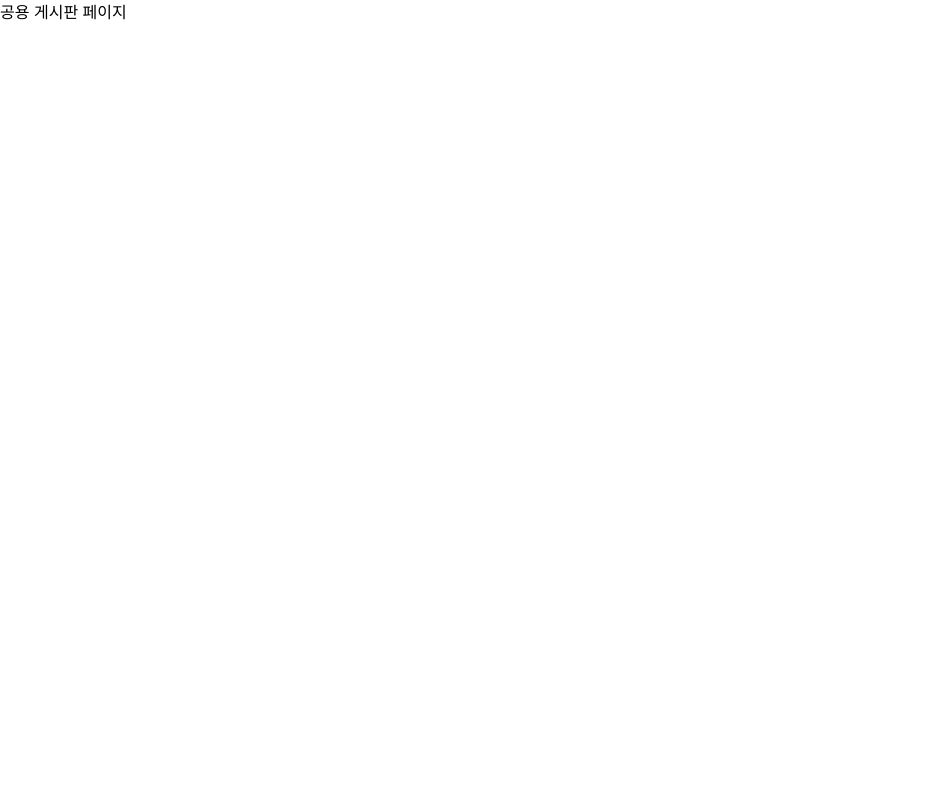
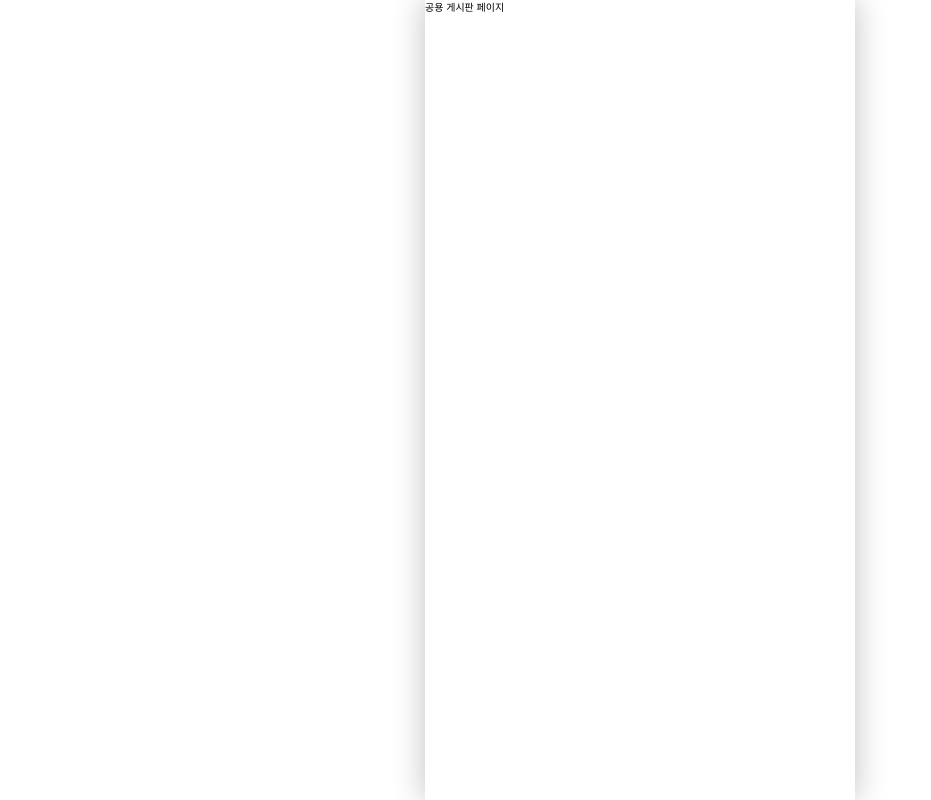
Before and after one commit to CapstoneDesign26-WELOG/FE, a React (Vite) app: page / in a window 1280 px wide. Shown: the whole page, without its empty margins (0-931 px from the left). Built offline with nearby package versions, Linux system fonts and the light colour scheme.

Commit message:
feat: global css 수정

```diff
--- a/src/shared/styles/global.css
+++ b/src/shared/styles/global.css
@@ -1,9 +1,37 @@
 @import "tailwindcss";
+@import "./theme.css";
+@import "./reset.css";
 
-* {
-  box-sizing: border-box;
+@layer base {
+  :root {
+    --min-width: 375px;
+    --max-width: 430px;
+    --height: 100dvh;
+  }
+
+  html {
+    font-size: 62.5%;
+  }
+
+  body {
+    font-family:
+      "Pretendard Variable",
+      -apple-system,
+      BlinkMacSystemFont,
+      "Segoe UI",
+      Roboto,
+      "Helvetica Neue",
+      Arial,
+      sans-serif;
+    min-width: var(--min-width);
+    max-width: var(--max-width);
+    margin-left: auto;
+    margin-right: auto;
+    background-color: white;
+    display: flex;
+    flex-direction: column;
+    min-height: 100dvh;
+    scroll-behavior: smooth;
+    box-shadow: 0px 0px 30px 0px rgba(0, 0, 0, 0.25);
+  }
 }
-
-body {
-  margin: 0;
-}
```
